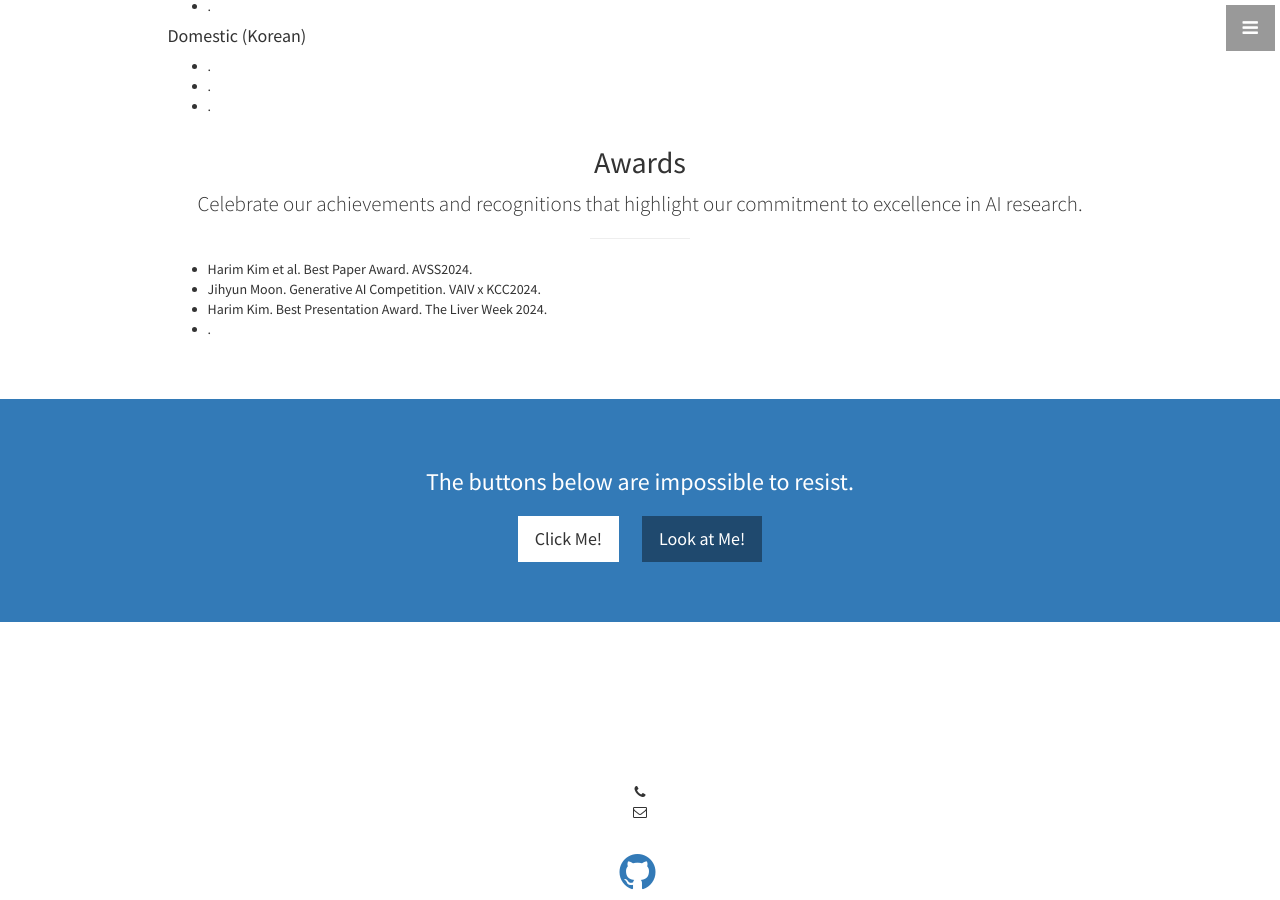
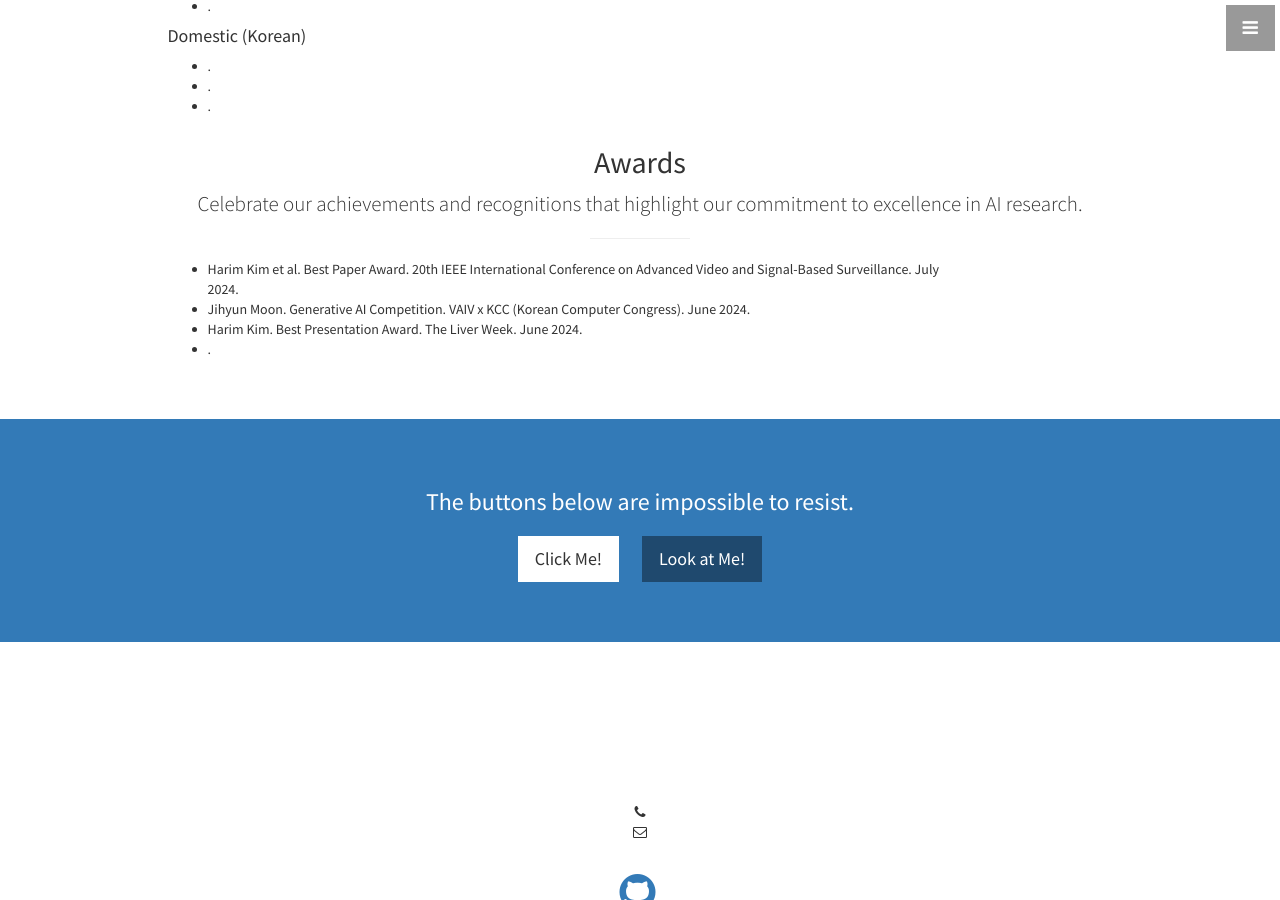
Before and after one commit to nth221/nth221.github.io, a Jekyll site: the page built from index.html, in a window 1280 px wide and 900 px high, scrolled down 2933 px. Built offline with Jekyll 4.4.1, drawn with Linux system fonts in a browser that asks for light colours.

Commit message:
modified:   _includes/portfolio.html

```diff
--- a/_includes/portfolio.html
+++ b/_includes/portfolio.html
@@ -30,9 +30,9 @@
         <div class="row">
           <div class="col-lg-10 text-left">
             <ul class="publication-list">
-              <li>Harim Kim et al. Best Paper Award. AVSS2024.</li>
-              <li>Jihyun Moon. Generative AI Competition. VAIV x KCC2024.</li>
-              <li>Harim Kim. Best Presentation Award. The Liver Week 2024.</li>
+              <li>Harim Kim et al. Best Paper Award. 20th IEEE International Conference on Advanced Video and Signal-Based Surveillance. July 2024.</li>
+              <li>Jihyun Moon. Generative AI Competition. VAIV x KCC (Korean Computer Congress). June 2024.</li>
+              <li>Harim Kim. Best Presentation Award. The Liver Week. June 2024.</li>
               <li>.</li>
             </ul>
           </div>
```
